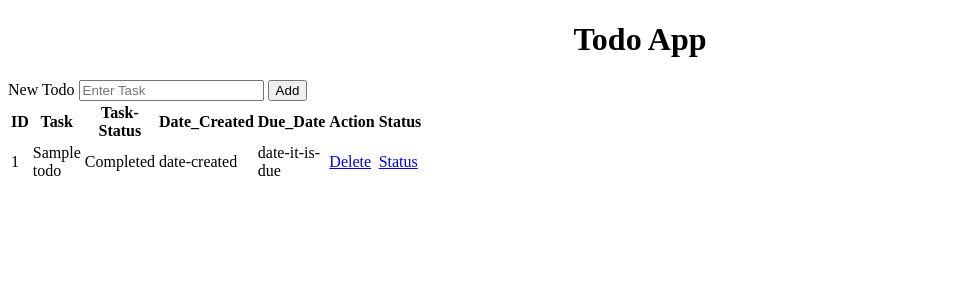
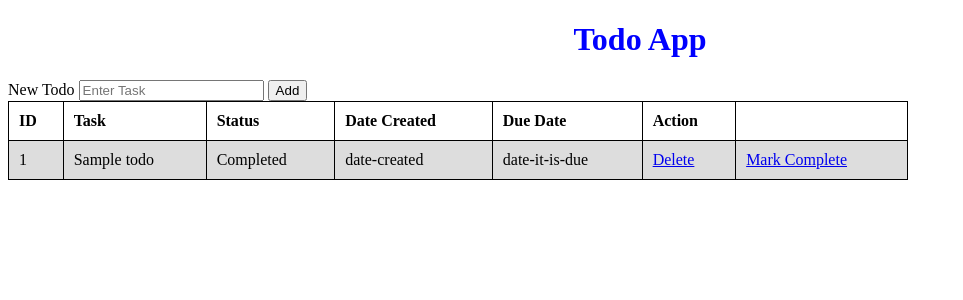
Before and after one commit to bserein/python_todo, a Flask app: page / in a window 1280 px wide. Shown: the top 300 px of the page, without its empty margins (0-963 px from the left). Run offline with Flask 2, Linux system fonts and the light colour scheme; tables that the repository leaves empty hold one stand-in row (values such as "Sample post").

Commit message:
finished the table

```diff
--- a/app.py
+++ b/app.py
@@ -1,4 +1,3 @@
-from turtle import title
 from flask import Flask, render_template, request, redirect, url_for
 from flask_sqlalchemy import SQLAlchemy
 
--- /dev/null
+++ b/static/basic.css
@@ -0,0 +1,26 @@
+h1 {
+    text-align: center;
+    color: blue;
+}
+
+table {
+    width: 900px;
+    text-align: left;
+    border-spacing: 40px
+}
+
+table, th, td {
+    border: 1px solid black;
+    border-collapse: collapse;
+}
+th, td {
+    padding: 10px;
+}
+
+tr:nth-child(even) {
+    background-color: #dddddd;
+}
+
+tr:nth-child(odd) {
+    background-color: #fff;
+}
--- a/static/style.css
+++ /dev/null
@@ -1,8 +0,0 @@
-.header {
-    text-align: center;
-    color: brown;
-}
-
-table {
-    width: 400px;
-}
--- a/templates/basic.html
+++ b/templates/basic.html
@@ -1,14 +1,11 @@
 <!DOCTYPE html>
 <html lang="en">
 <head>
-    <meta charset="UTF-8">
-    <meta http-equiv="X-UA-Compatible" content="IE=edge">
-    <meta name="viewport" content="width=device-width, initial-scale=1.0">
-    <link rel="stylesheet" type="text/css" media="screen" href="style.css" />
+    <link rel="stylesheet" type="text/css" href="../static/basic.css" media="screen" />
     <title>Todo App</title>
 </head>
 <body>
-    <h1 style="text-align: center">Todo App</h1>
+    <h1>Todo App</h1>
     <form action="/add" method="post">
         <div>
         <div>
@@ -18,16 +15,15 @@
             <button type="submit">Add</button>
         </div>
     </form>
-    <table>
+    <table >
         <tr>
             <th>ID</th>
             <th>Task</th>
-            <th>Task-Status</th>
-            <th>Date_Created</th>
-            <th>Due_Date</th>
+            <th>Status</th>
+            <th>Date Created</th>
+            <th>Due Date</th>
             <th>Action</th>
-            <th>Status</th>
-        </tr>
+        </tr >
         {% for todo in todo_list %}
             <tr>
                 <td>{{ todo.id }}</td>
@@ -43,7 +39,7 @@
                 <td>date-created</td>
                 <td>date-it-is-due</td>
                 <td>  <a href="/delete/{{ todo.id }}">Delete</a> </td>
-                <td>  <a href="/update/{{ todo.id }}">Status</a>  </td>
+                <td>  <a href="/update/{{ todo.id }}">Mark Complete</a>  </td>
             </tr>
         {% endfor %}
     </table>
```
